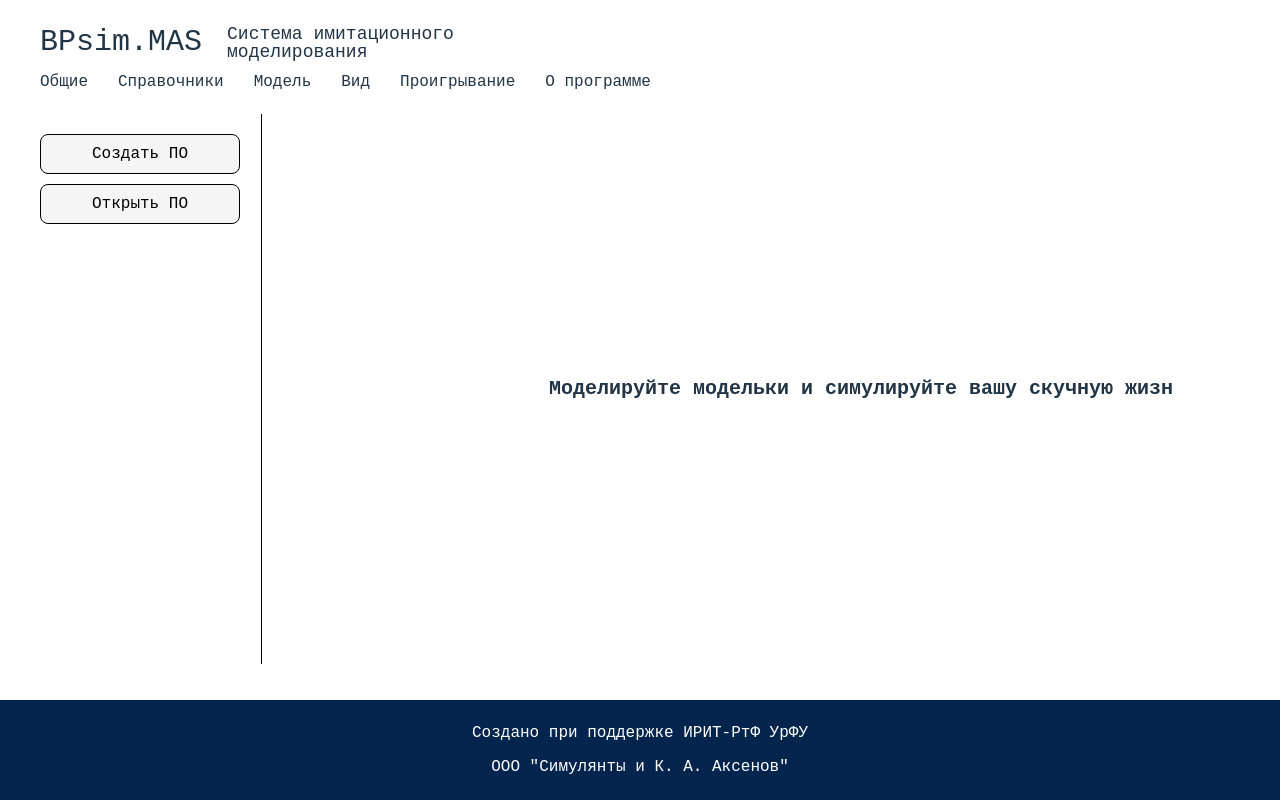
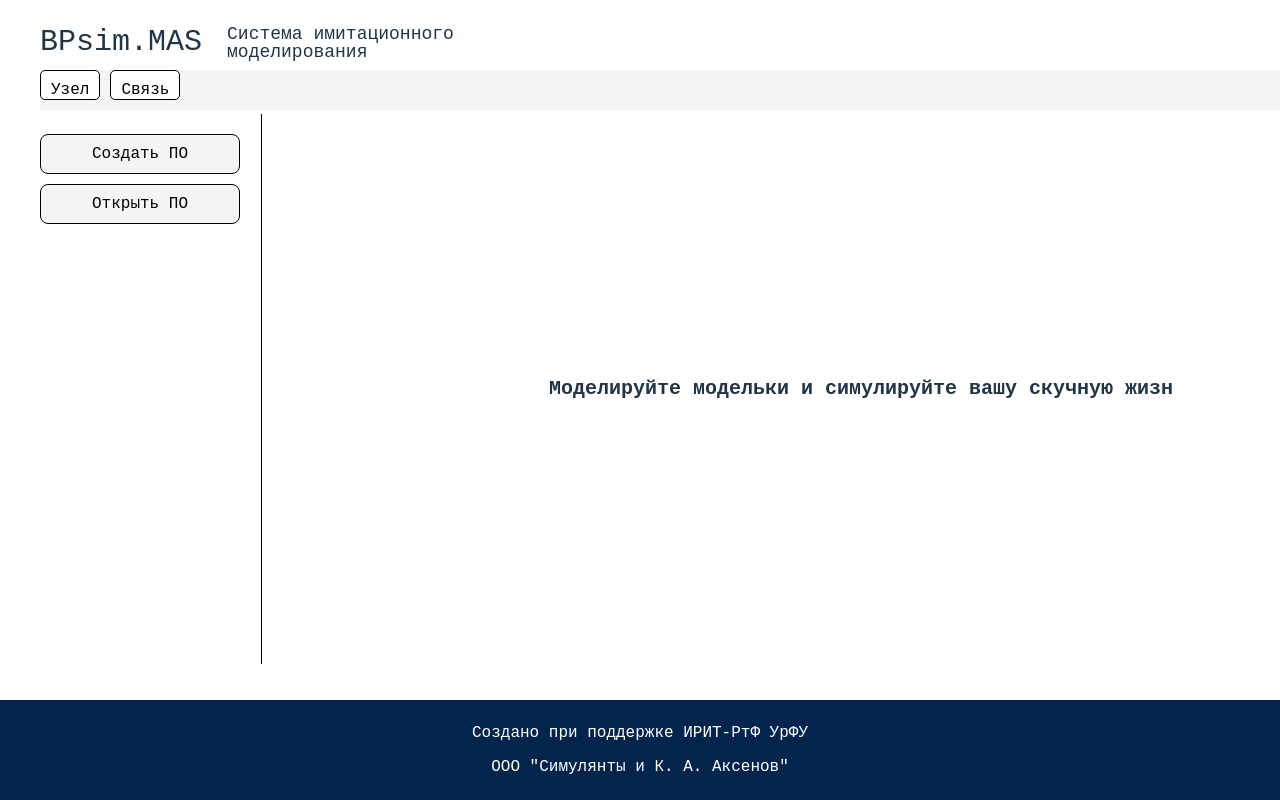
Before and after one commit to KitnissPrior/bpsim-frontend, a React (Vite) app in the folder bpsim-web/: page /work-field in a window 1280 px wide. Built offline with nearby package versions, Linux system fonts and the light colour scheme; a web font is replaced by a local one.

Commit message:
items bar added

```diff
--- /dev/null
+++ b/bpsim-web/src/screens/WorkField/ItemsBar/index.tsx
@@ -0,0 +1,11 @@
+import { BaseButton } from "../../../shared/components/Buttons/BaseButton"
+import "./itemsBar.css"
+
+export const ItemsBar = () => {
+    return (
+        <div className="items-bar">
+            <BaseButton className="component" text="Узел" onClick={() => console.log("Создать ПО")} />
+            <BaseButton className="component" text="Связь" onClick={() => console.log("Создать ПО")} />
+        </div>
+    )
+}
--- /dev/null
+++ b/bpsim-web/src/screens/WorkField/ItemsBar/itemsBar.css
@@ -0,0 +1,20 @@
+.items-bar {
+    display: flex;
+    flex-direction: row;
+    justify-content: flex-start;
+    gap: 10px;
+    height: 40px;
+    background-color: var(--grey-light);
+    width: 100vw;
+    position: fixed;
+}
+
+.component {
+    max-width: 70px;
+    height: 30px;
+    border-radius: 5px;
+    justify-content: center;
+    background-color: white;
+    padding: 10px;
+    text-align: center;
+}
--- a/bpsim-web/src/screens/WorkField/index.tsx
+++ b/bpsim-web/src/screens/WorkField/index.tsx
@@ -1,4 +1,5 @@
 import Toolbar from "../../shared/components/Toolbar"
+import { ItemsBar } from "./ItemsBar"
 import "./workField.css"
 import { BaseButton } from "../../shared/components/Buttons/BaseButton"
 
@@ -6,6 +7,7 @@ const WorkFieldScreen = () => {
     return (
         <div className="work-field">
             <Toolbar />
+            <ItemsBar />
             <div className="work-field-main">
                 <div className="sidebar">
                     <BaseButton text="Создать ПО" onClick={() => console.log("Создать ПО")} />
--- a/bpsim-web/src/shared/components/Buttons/BaseButton/baseButton.css
+++ b/bpsim-web/src/shared/components/Buttons/BaseButton/baseButton.css
@@ -1,7 +1,6 @@
 .base-button {
     padding: 7px 20px 8px 20px;
     height: 40px;
-    width: 100%;
     border: 1px solid black;
     background-color: var(--grey-light);
     align-items: center;
--- a/bpsim-web/src/shared/components/Buttons/BaseButton/index.tsx
+++ b/bpsim-web/src/shared/components/Buttons/BaseButton/index.tsx
@@ -2,11 +2,12 @@ import "./baseButton.css"
 
 interface IProps {
     text: string,
+    className?: string,
     onClick?: () => void
 }
 
-export const BaseButton = ({text, onClick} : IProps)=> {
+export const BaseButton = ({ text, onClick, className }: IProps) => {
     return (
-        <button className="base-button" onClick={onClick}>{text}</button>
+        <button className={`base-button ${className}`} onClick={onClick}>{text}</button>
     )
 }
```
